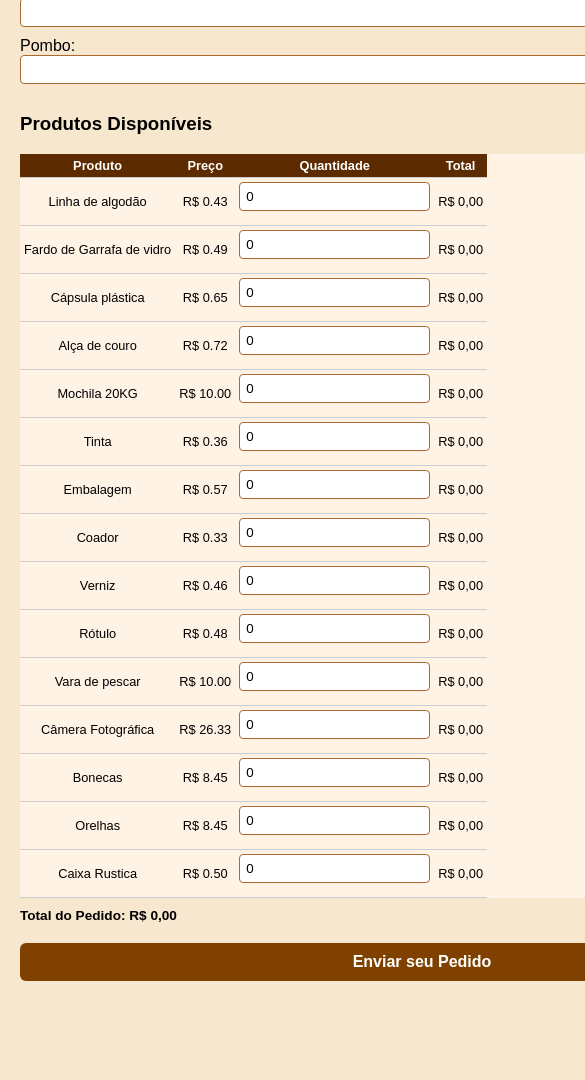
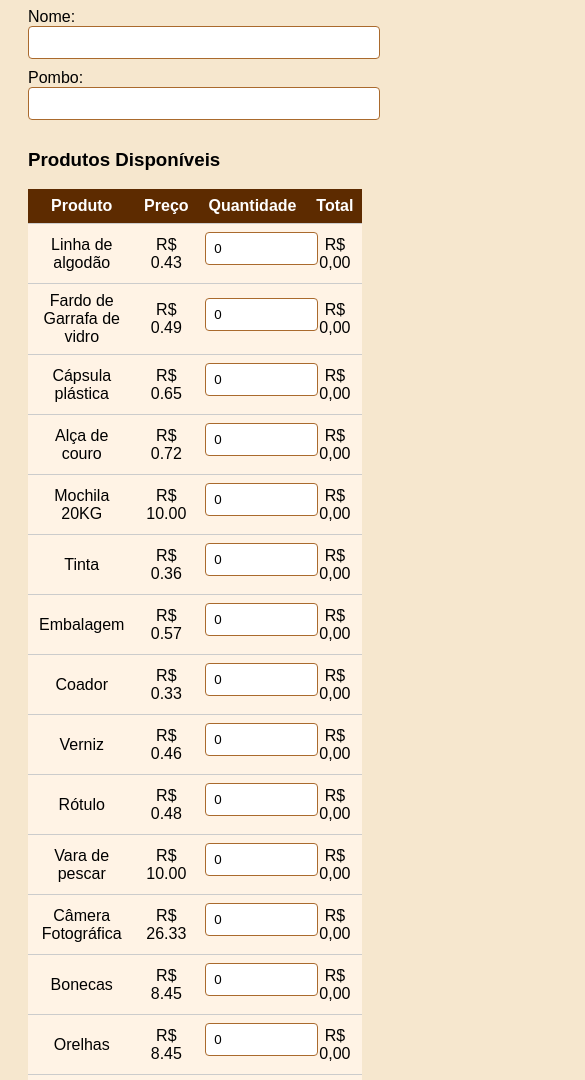
Before and after one commit to eudevedu/PedidosArtesanato, a plain HTML site: page index.html in a window 390 px wide. Shown: the part 100-1180 px from the top of the page, 585 px wide, since content can reach past the window. Before the commit the page ends 1121 px from the top, so only its background shows below. Drawn offline with Linux system fonts and the light colour scheme.

Commit message:
Update index.css

```diff
--- a/src/index.css
+++ b/src/index.css
@@ -2,34 +2,28 @@ body {
   background: #f6e7ce;
   font-family: sans-serif;
   padding: 20px;
-  margin: 0;
-  box-sizing: border-box;
-  width: 100vh;
+  display: block;
+
 }
 
 h1 {
   text-align: center;
   color: #552b00;
-  font-size: 2rem;
 }
 
 input[type="text"],
 input[type="number"] {
   width: 100%;
-  max-width: 100%;
   padding: 8px;
   margin-bottom: 10px;
   border: 1px solid #aa6a2d;
   border-radius: 4px;
-  box-sizing: border-box;
 }
 
 table {
   width: 100%;
   border-collapse: collapse;
   background: #fff3e5;
-  overflow-x: auto;
-  display: block;
 }
 
 th,
@@ -37,8 +31,6 @@ td {
   padding: 8px;
   text-align: center;
   border-bottom: 1px solid #ccc;
-  font-size: 0.9rem;
-  word-wrap: break-word;
 }
 
 th {
@@ -50,7 +42,6 @@ th {
   text-align: right;
   font-weight: bold;
   margin-top: 10px;
-  font-size: 1rem;
 }
 
 button {
@@ -63,48 +54,4 @@ button {
   cursor: pointer;
   display: block;
   margin: 20px auto;
-  font-size: 1rem;
 }
-
-/* Responsividade */
-@media (max-width: 768px) {
-  h1 {
-    font-size: 1.5rem;
-  }
-
-  th,
-  td {
-    font-size: 0.8rem;
-    padding: 6px;
-  }
-
-  .total {
-    font-size: 0.9rem;
-  }
-
-  button {
-    width: 100%;
-    font-size: 1rem;
-  }
-}
-
-@media (max-width: 480px) {
-  input[type="text"],
-  input[type="number"] {
-    padding: 6px;
-  }
-
-  table {
-    font-size: 0.8rem;
-  }
-
-  th,
-  td {
-    padding: 4px;
-  }
-
-  .total {
-    text-align: left;
-    font-size: 0.85rem;
-  }
-}
```
